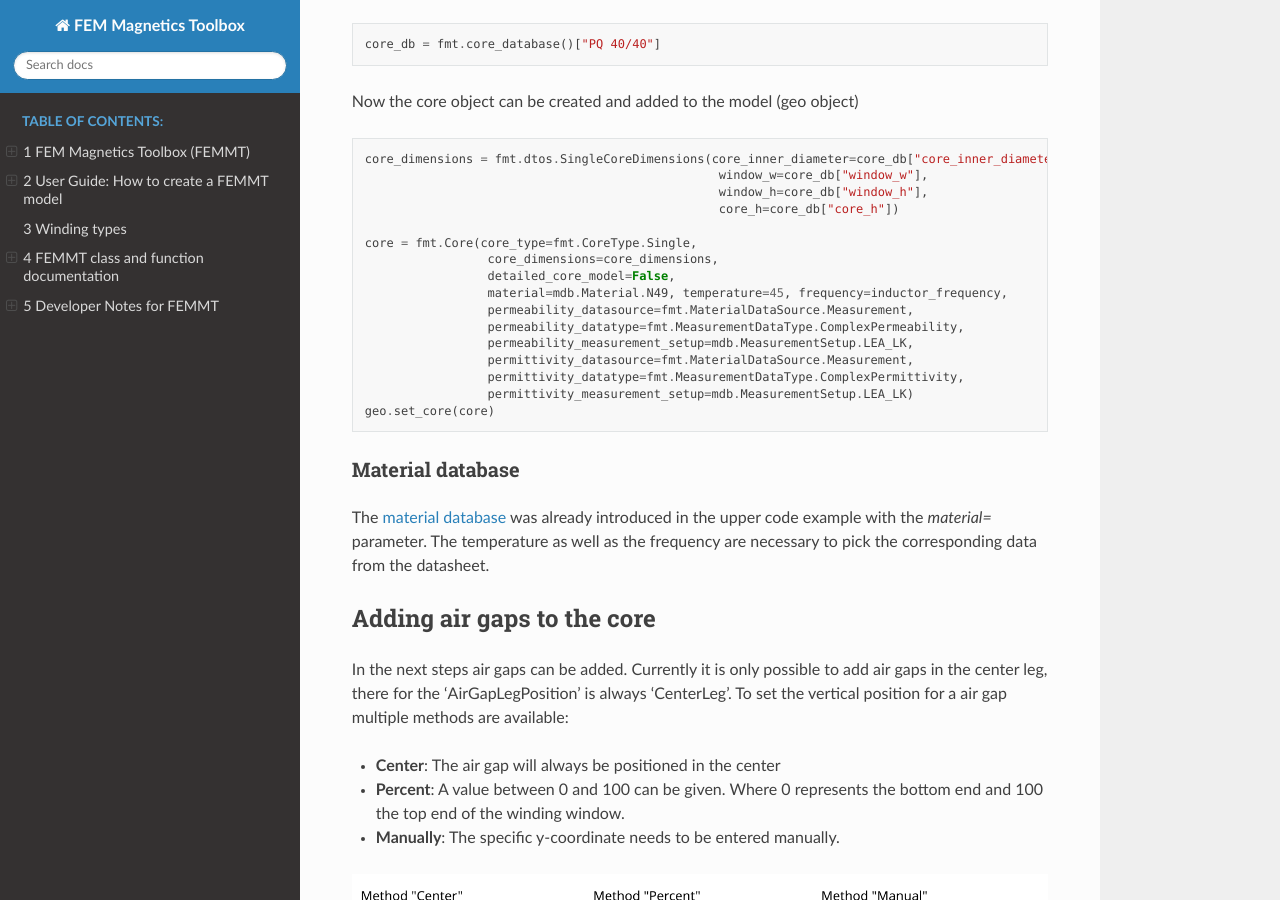
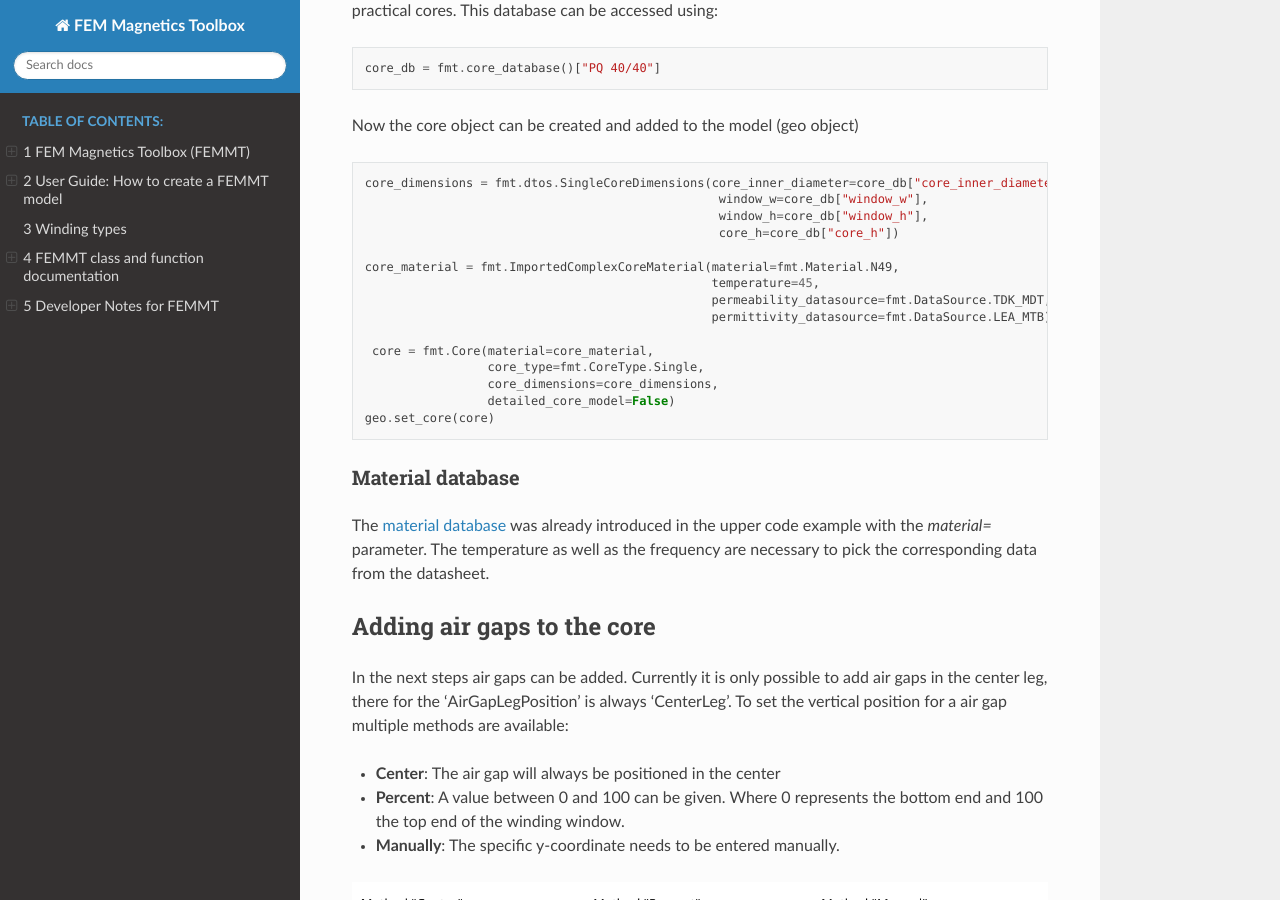
Before and after one commit to upb-lea/FEM_Magnetics_Toolbox, a Sphinx documentation site: the page built from docs/source/user_guide_model_creation.rst, in a window 1280 px wide and 900 px high, scrolled down 1857 px. Built offline with Sphinx 7.4.7 and the Read the Docs theme 3.1.0, drawn with Linux system fonts in a browser that asks for light colours; some of the changed text lies outside the part shown.

Commit message:
update user guide

```diff
--- a/docs/source/user_guide_model_creation.rst
+++ b/docs/source/user_guide_model_creation.rst
@@ -81,16 +81,15 @@ Now the core object can be created and added to the model (geo object)
                                                     window_h=core_db["window_h"],
                                                     core_h=core_db["core_h"])
 
-   core = fmt.Core(core_type=fmt.CoreType.Single,
+   core_material = fmt.ImportedComplexCoreMaterial(material=fmt.Material.N49,
+                                                   temperature=45,
+                                                   permeability_datasource=fmt.DataSource.TDK_MDT,
+                                                   permittivity_datasource=fmt.DataSource.LEA_MTB)
+
+    core = fmt.Core(material=core_material,
+                    core_type=fmt.CoreType.Single,
                     core_dimensions=core_dimensions,
-                    detailed_core_model=False,
-                    material=mdb.Material.N49, temperature=45, frequency=inductor_frequency,
-                    permeability_datasource=fmt.MaterialDataSource.Measurement,
-                    permeability_datatype=fmt.MeasurementDataType.ComplexPermeability,
-                    permeability_measurement_setup=mdb.MeasurementSetup.LEA_LK,
-                    permittivity_datasource=fmt.MaterialDataSource.Measurement,
-                    permittivity_datatype=fmt.MeasurementDataType.ComplexPermittivity,
-                    permittivity_measurement_setup=mdb.MeasurementSetup.LEA_LK)
+                    detailed_core_model=False)
    geo.set_core(core)
 
 Material database
```
Also changed, not shown: other parts of docs/source/user_guide_model_creation.rst (+4 -4 lines), 1 other file.
